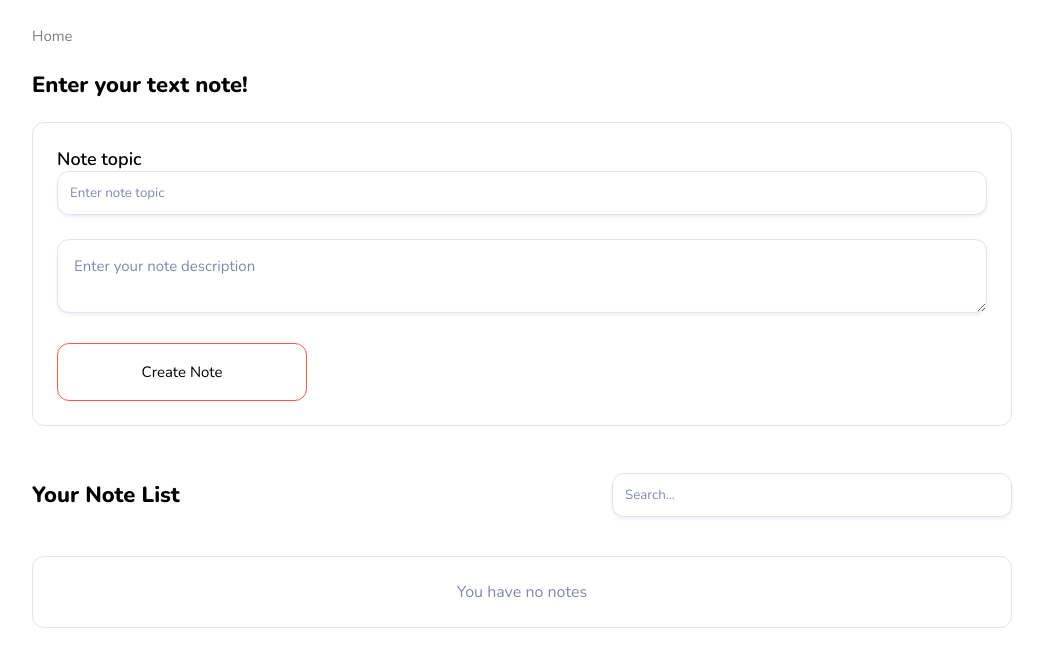
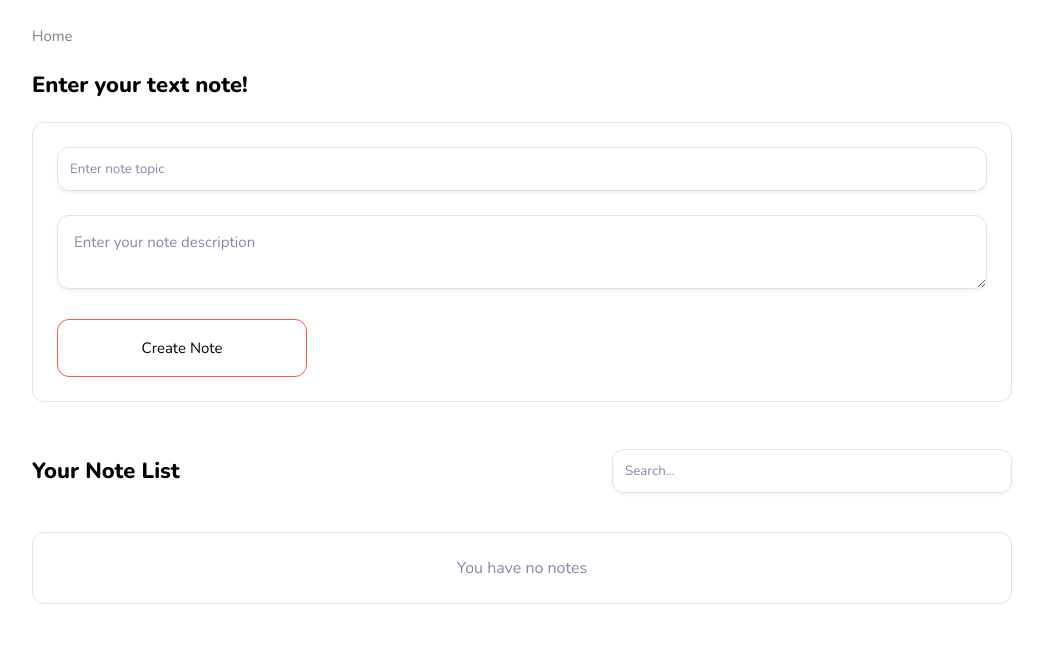
Before and after one commit to mrFillye/daily-writer, a Next.js app: page / in a window 1280 px wide. Shown: the top 666 px of the page, without its empty margins (118-1161 px from the left). Built offline with nearby package versions, Linux system fonts and the light colour scheme.

Commit message:
remove input label

```diff
--- a/src/components/Form/index.tsx
+++ b/src/components/Form/index.tsx
@@ -41,7 +41,6 @@ export const Form = ({ onSubmit }: IFormProps) => {
             onChange={handleChange}
             error={errors.label}
             placeholder="Enter note topic"
-            label="Note topic"
           />
           <TextArea
             name="description"
--- a/src/components/Input/index.module.scss
+++ b/src/components/Input/index.module.scss
@@ -39,12 +39,6 @@
   border: 1px solid $red;
 }
 
-.label {
-  font-size: 18px;
-  font-weight: 600;
-  margin-bottom:12px;
-}
-
 .error {
   font-size: 12px;
   margin: 5px 0px 0px 5px;
--- a/src/components/Input/index.tsx
+++ b/src/components/Input/index.tsx
@@ -9,7 +9,6 @@ interface InputProps {
   placeholder?: string
   error?: string
   type?: HTMLInputTypeAttribute
-  label?: string
   className?: string
 }
 
@@ -20,16 +19,11 @@ export const Input = ({
   placeholder,
   error,
   type = 'text',
-  label,
+
   className,
 }: InputProps) => {
   return (
     <div className={cn(className)}>
-      {label && (
-        <label htmlFor={name} className={styles.label}>
-          {label}
-        </label>
-      )}
       <div
         className={cn(
           styles.inputContainer,
```
